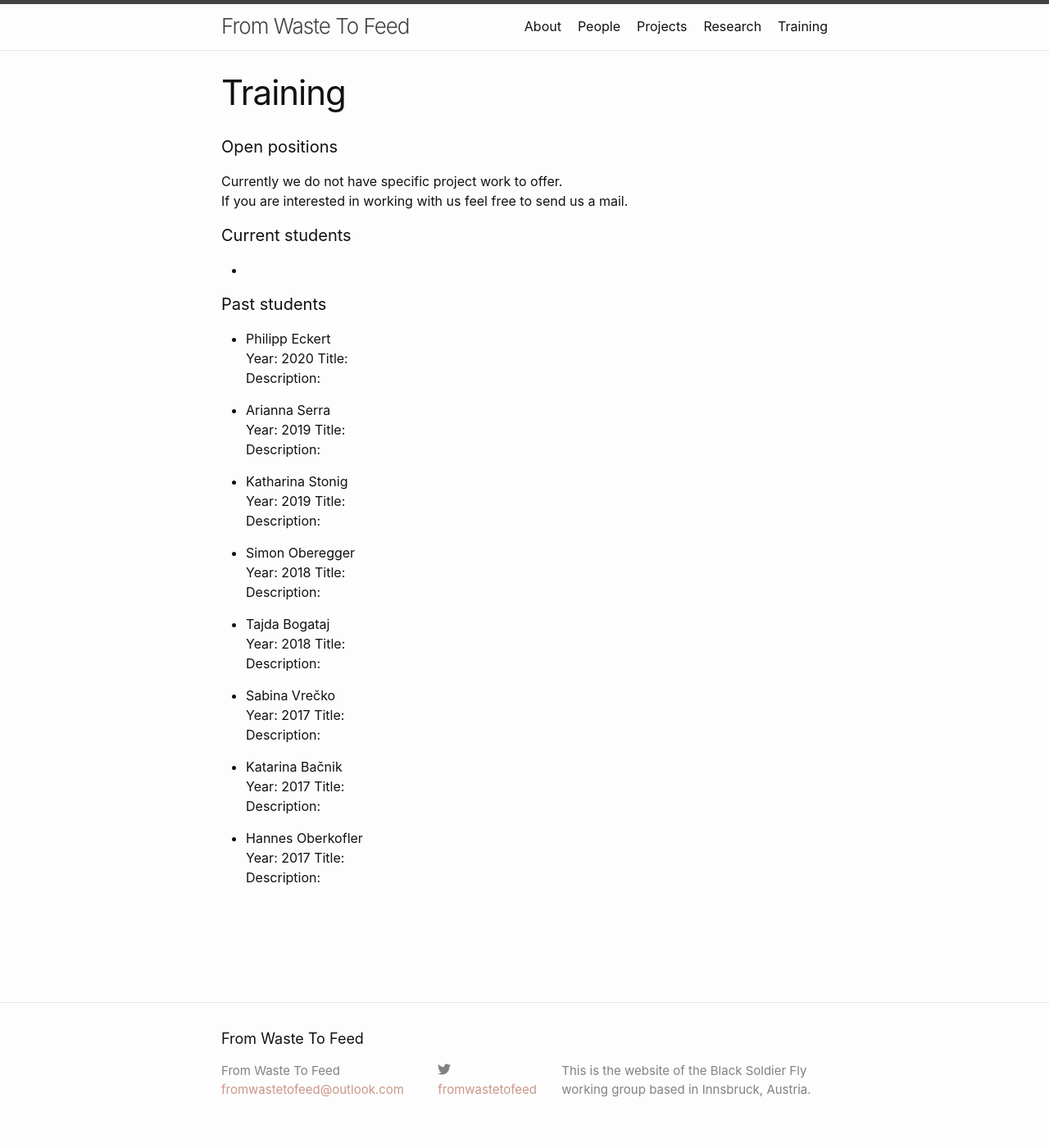
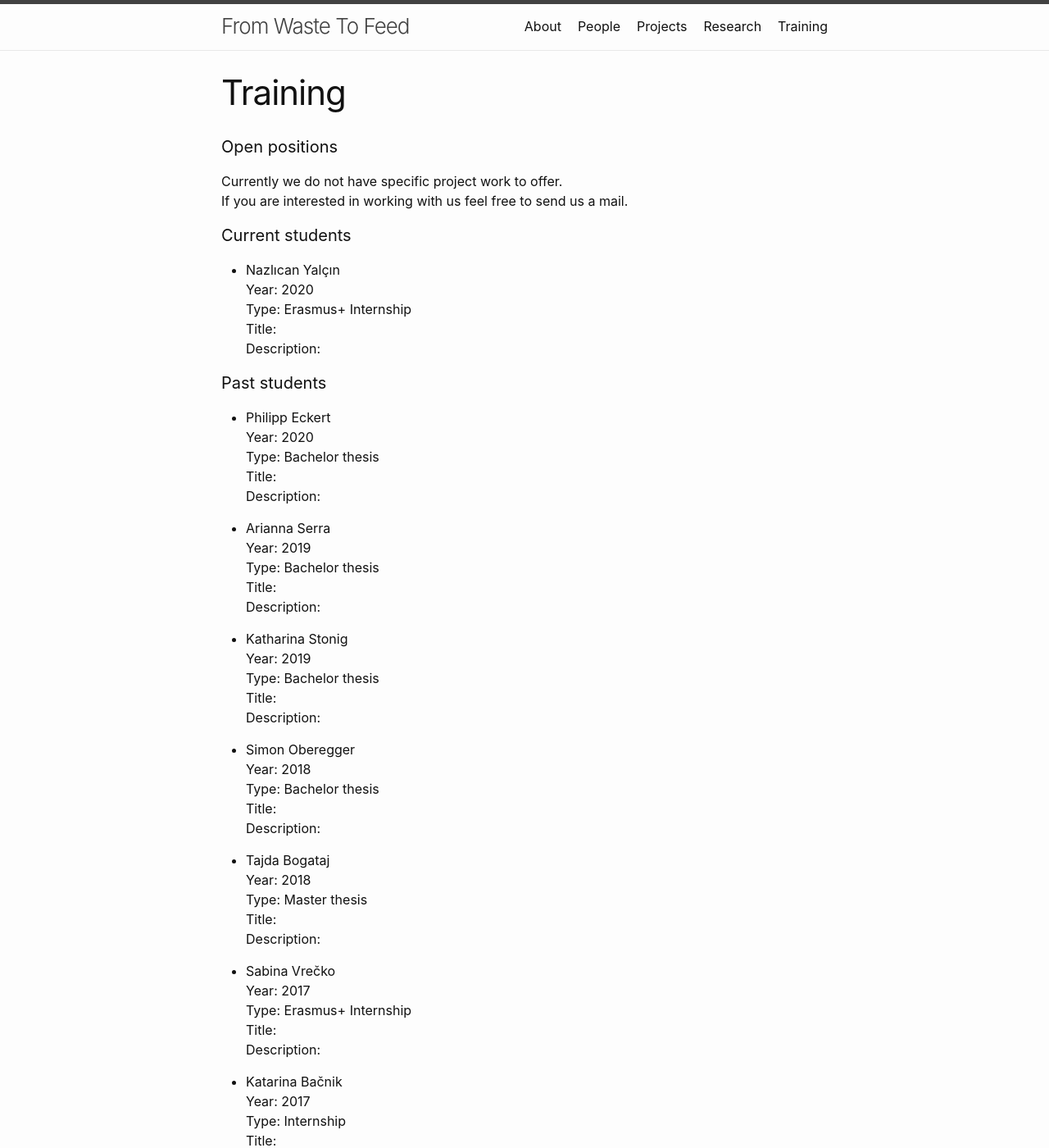
Before and after one commit to tklammsteiner/fromwastetofeed, a Jekyll site: the page built from training.markdown, in a window 1280 px wide and 1400 px high. Shown: the whole window at 82% size. Built offline with Jekyll 4.4.1, drawn with Linux system fonts in a browser that asks for light colours; some of the changed text lies outside the part shown.

Commit message:
small changes

```diff
--- a/training.markdown
+++ b/training.markdown
@@ -9,46 +9,59 @@ Currently we do not have specific project work to offer.
 If you are interested in working with us feel free to send us a mail.
 
 #### Current students
-*
+
+* Nazlıcan Yalçın
+Year: 2020
+Type: Erasmus+ Internship
+Title:
+Description:
 
 #### Past students
 
 * Philipp Eckert
 Year: 2020
+Type: Bachelor thesis
 Title:
 Description:
 
 * Arianna Serra
 Year: 2019
+Type: Bachelor thesis
 Title:
 Description:
 
 * Katharina Stonig
 Year: 2019
+Type: Bachelor thesis
 Title:
 Description:
 
 * Simon Oberegger
 Year: 2018
+Type: Bachelor thesis
 Title:
 Description:
 
 * Tajda Bogataj
 Year: 2018
+Type: Master thesis
 Title:
 Description:
 
 * Sabina Vrečko
 Year: 2017
+Type: Erasmus+ Internship
 Title:
 Description:
 
 * Katarina Bačnik
 Year: 2017
+Type: Internship
 Title:
 Description:
 
 * Hannes Oberkofler
 Year: 2017
+Type: Bachelor thesis
 Title:
 Description:
```
